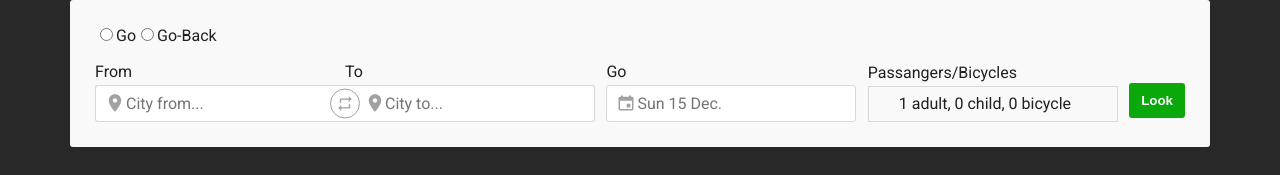
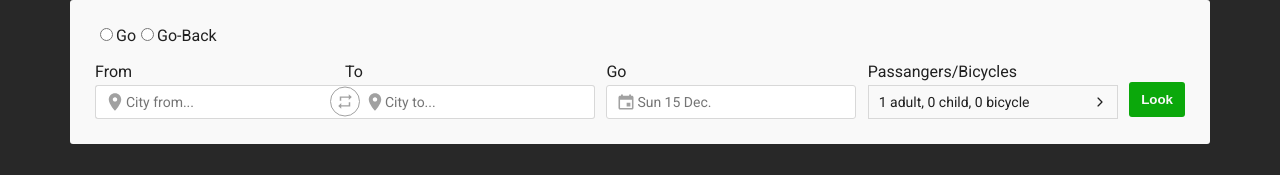
Before and after one commit to echo7yankee/flixbus-playground, a React (Create React App) app in the folder client/: page / in a window 1280 px wide. Shown: the top 175 px of the page. Built offline with nearby package versions, Linux system fonts and the light colour scheme.

Commit message:
Added a arrow that rotates when dropdown is activated or deactivated

```diff
--- a/client/src/Components/SearchForm/SearchForm.jsx
+++ b/client/src/Components/SearchForm/SearchForm.jsx
@@ -2,7 +2,7 @@ import React, { useState } from 'react';
 
 //style
 import style from './searchForm.module.css';
-import { IoMdPin, IoMdCalendar, IoMdRepeat } from 'react-icons/io';
+import { IoMdPin, IoMdCalendar, IoMdRepeat, IoIosArrowForward } from 'react-icons/io';
 
 //Components
 import { SearchInput } from '../SearchInput/SearchInput'
@@ -178,7 +178,10 @@ export const SearchForm = () => {
                 </div>
                 <div className={`${style.inputControl} pos-relative ml-1`}>
                     <label className={style.formLabel} htmlFor="">Passangers/Bicycles</label>
-                    <div className={style.formPlace} onClick={openDropdown}>{customizedPlace}</div>
+                    <div className={style.formPlace} onClick={openDropdown}>
+                        {customizedPlace}
+                        <IoIosArrowForward className={isDropdown ? 'rotate-90' : 'rotate-0'} />
+                    </div>
                     {isDropdown && <Dropdown
                         place={reservation.place}
                         handleCount={handleCount}
--- a/client/src/Components/SearchForm/searchForm.module.css
+++ b/client/src/Components/SearchForm/searchForm.module.css
@@ -8,6 +8,11 @@
     border-radius: 3px;
     border: 1px solid var(--grey-color-5);
     width: 25rem;
+    font-size: 1.4rem;
+}
+
+.form input[type='text']::placeholder {
+    font-size: 1.4rem;;
 }
 
 .form input[type='text']:focus {
@@ -15,11 +20,15 @@
 }
 
 .formPlace {
-    padding:.9rem 3rem;
+    padding:.9rem 1rem;
     border-right: 3px;
     border: 1px solid var(--grey-color-5);
     background-color: var(--white-color);
     width: 25rem;
+    display: flex;
+    align-items: center;
+    justify-content: space-between;
+    font-size: 1.4rem;
 }
 
 .inputControlContainer {
--- a/client/src/index.css
+++ b/client/src/index.css
@@ -75,6 +75,16 @@ button {
 
 .space-between {
   justify-content: space-between;
+}
+
+.rotate-90 {
+  transform: rotate(90deg);
+  transition: transform .3s ease-in-out;
+}
+
+.rotate-0 {
+  transform: rotate(0deg);
+  transition: transform .3s ease-in-out;
 }
 
 .rotate-180 {
```
